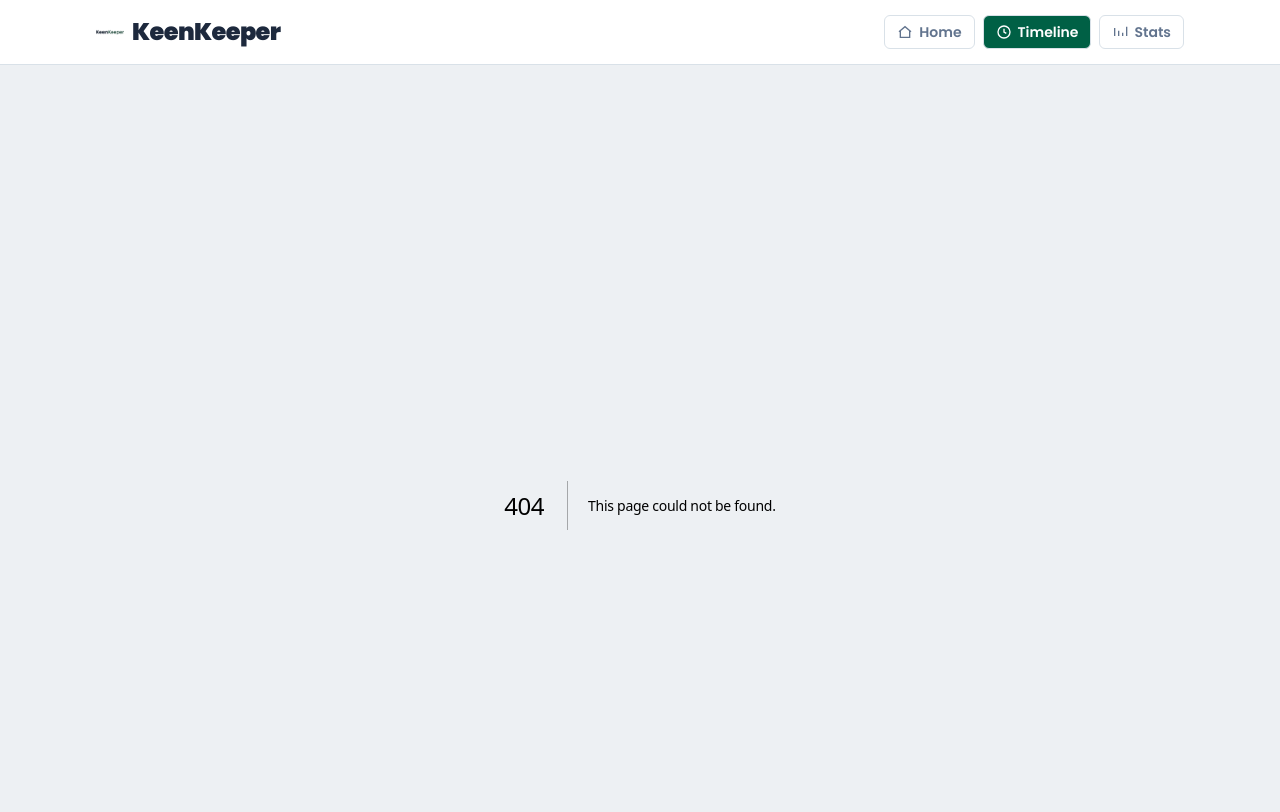
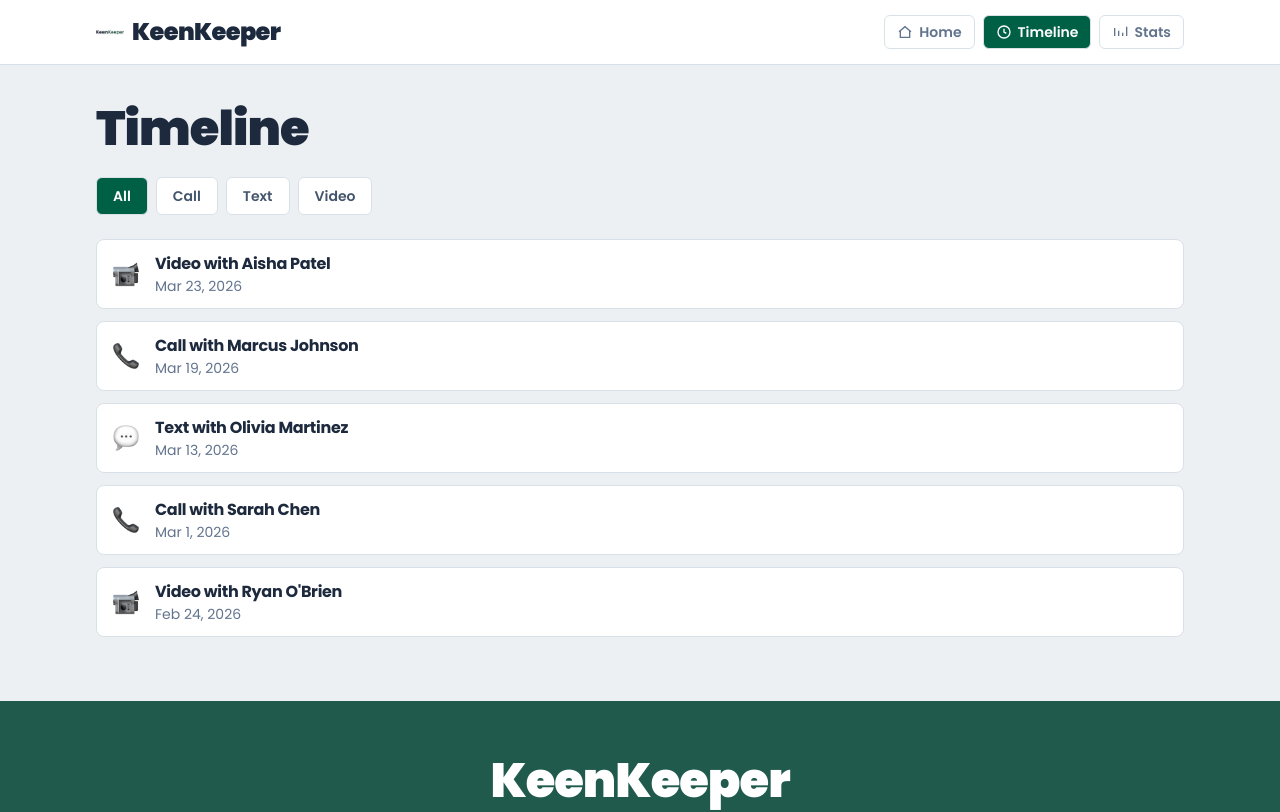
Before and after one commit to mdrifat107590/KeenKeeper-Keep-Your-Friendships-Alive, a Next.js app: page /timeline in a window 1280 px wide. Before the commit this address had no page. Shown: the top 812 px of the page. Built offline with nearby package versions, Linux system fonts and the light colour scheme.

Commit message:
feat: add timeline page with call-text-video filters

```diff
--- /dev/null
+++ b/src/app/timeline/page.js
@@ -0,0 +1,5 @@
+import { TimelineClient } from "@/components/timeline/TimelineClient";
+
+export default function TimelinePage() {
+  return <TimelineClient />;
+}
--- /dev/null
+++ b/src/components/timeline/TimelineClient.js
@@ -0,0 +1,45 @@
+"use client";
+
+import { useMemo, useState } from "react";
+import { useTimeline } from "@/components/layout/AppProviders";
+import { TimelineList } from "@/components/timeline/TimelineList";
+
+const filters = ["all", "call", "text", "video"];
+
+export function TimelineClient() {
+  const { timelineEntries } = useTimeline();
+  const [filter, setFilter] = useState("all");
+
+  const filteredEntries = useMemo(() => {
+    if (filter === "all") {
+      return timelineEntries;
+    }
+
+    return timelineEntries.filter((entry) => entry.type === filter);
+  }, [filter, timelineEntries]);
+
+  return (
+    <section>
+      <h1 className="text-5xl font-black tracking-tight text-slate-800">Timeline</h1>
+
+      <div className="mt-6 flex flex-wrap items-center gap-2">
+        {filters.map((item) => (
+          <button
+            key={item}
+            type="button"
+            onClick={() => setFilter(item)}
+            className={`rounded-md border px-4 py-2 text-sm font-semibold capitalize transition ${
+              filter === item
+                ? "border-emerald-800 bg-emerald-800 text-white"
+                : "border-slate-300 bg-white text-slate-600 hover:bg-slate-100"
+            }`}
+          >
+            {item}
+          </button>
+        ))}
+      </div>
+
+      <TimelineList entries={filteredEntries} />
+    </section>
+  );
+}
--- /dev/null
+++ b/src/components/timeline/TimelineList.js
@@ -0,0 +1,38 @@
+import Image from "next/image";
+import { formatDate } from "@/lib/format";
+
+const iconByType = {
+  call: "/assets/icon/call.png",
+  text: "/assets/icon/text.png",
+  video: "/assets/icon/video.png",
+};
+
+export function TimelineList({ entries }) {
+  if (entries.length === 0) {
+    return (
+      <div className="rounded-lg border border-dashed border-slate-300 bg-white p-8 text-center text-slate-500">
+        No entries for this filter.
+      </div>
+    );
+  }
+
+  return (
+    <div className="mt-6 space-y-3">
+      {entries.map((entry) => (
+        <article key={entry.id} className="flex items-center gap-4 rounded-lg border border-slate-200 bg-white px-4 py-3">
+          <Image
+            src={iconByType[entry.type]}
+            alt={entry.type}
+            width={26}
+            height={26}
+            className="h-[26px] w-[26px] object-contain"
+          />
+          <div>
+            <h3 className="text-base font-bold text-slate-800">{entry.title}</h3>
+            <p className="text-sm text-slate-500">{formatDate(entry.date)}</p>
+          </div>
+        </article>
+      ))}
+    </div>
+  );
+}
```
